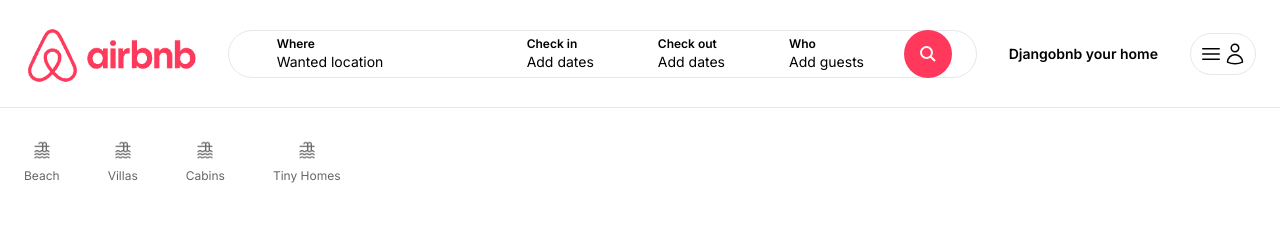
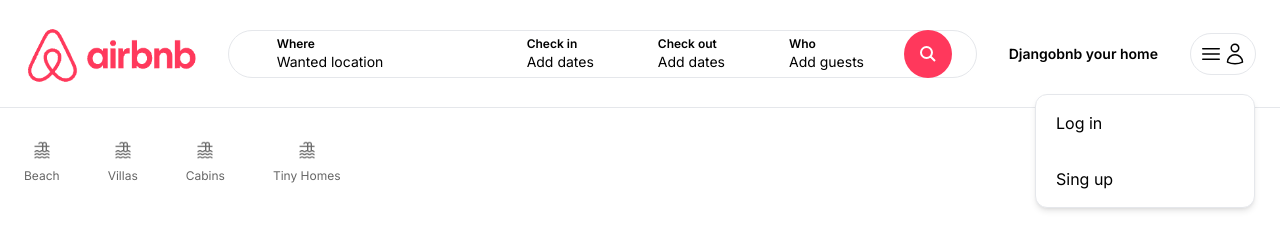
Before and after one commit to Lawitadelimon/djangobnb, a Next.js app: page / in a window 1280 px wide. Shown: the top 240 px of the page. Built offline with nearby package versions, Linux system fonts and the light colour scheme.

Commit message:
11 User menu popup

```diff
--- /dev/null
+++ b/app/components/navbar/MenuLink.tsx
@@ -0,0 +1,22 @@
+'use client';
+
+interface MenuLinkProps{
+    label: string;
+    onClick: () => void;
+
+}
+
+const MenuLink: React.FC<MenuLinkProps> = ({
+    label,
+    onClick
+}) => {
+    return(
+        <div
+        onClick={onClick}
+        className="px-5 py-4 cursor-pointer hover:bg-gray-100 transition">
+            {label}
+        </div>
+    )
+}
+
+export default MenuLink;
--- a/app/components/navbar/UserNav.tsx
+++ b/app/components/navbar/UserNav.tsx
@@ -1,4 +1,11 @@
+'use client';
+
+import { useState } from "react";
+import MenuLink from "./MenuLink";
+
 const UserNav = () => {
+const[isOpen, setIsOpen] = useState(true)
+
     return (
         <div className="p-2 relative inline-block border rounded-full ">
             <button className="flex items-center">
@@ -9,9 +16,22 @@
                 <svg fill="none" viewBox="0 0 24 24" strokeWidth="1.5" stroke="currentColor" className="size-6">
                     <path strokeLinecap="round" strokeLinejoin="round" d="M15.75 6a3.75 3.75 0 1 1-7.5 0 3.75 3.75 0 0 1 7.5 0ZM4.501 20.118a7.5 7.5 0 0 1 14.998 0A17.933 17.933 0 0 1 12 21.75c-2.676 0-5.216-.584-7.499-1.632Z" />
                 </svg>
+            </button>
 
+            {isOpen && (
+                <div className="w-[220px] absolute top-[60px] right-0 bg-white border rounded-xl shadow-md flex flex-col cursor-pointer">
+                    <MenuLink
+                    label='Log in'
+                    onClick={() => console.log('cicked button')}
+                    />
 
-            </button>
+                    <MenuLink
+                    label='Sing up'
+                    onClick={() => console.log('cicked button')}
+                    />
+
+                </div>
+            )}
         </div>
     )
 }
```
